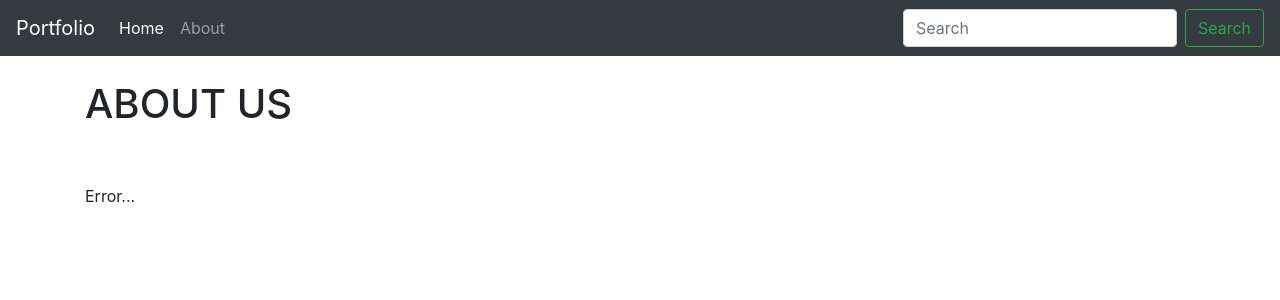
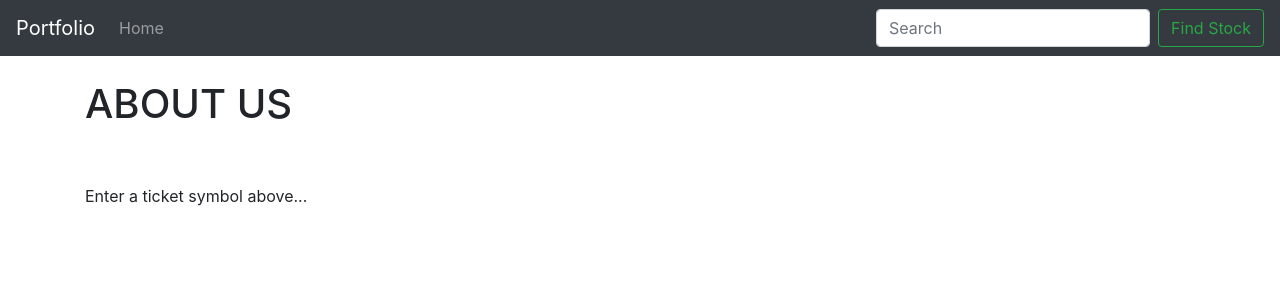
Before and after one commit to njavro/CS411, a Django app: page /about.html in a window 1280 px wide. Shown: the top 300 px of the page. Run offline with Django 3.2, Linux system fonts and the light colour scheme; data that the repository does not hold is empty; some libraries are stand-ins or nearby versions.

Commit message:
Added search option with successful return

```diff
--- a/Project/demo/finNews/quotes/templates/about.html
+++ b/Project/demo/finNews/quotes/templates/about.html
@@ -4,5 +4,26 @@
 <br/>
 <br/>
 
-{{ api }}
+{% if ticker %}
+	{{ticker}}
+{%endif%}
+
+{% if api %}
+	{% if api == "Error..." %}
+		<h1>API ERROR</h1>
+	{% else %}
+
+		<h1>{{api.companyName}}</h1><br/>
+		Price: ${{api.latestPrice}}<br/>
+		Previous close: {{api.prevousClose}}<br/>
+		Market Cap: {{api.marketCap}}<br/>
+		YTD Change: {{api.ytdChange}}<br/>
+		52 Week High: ${{api.week52High}}<br/>
+		52 Week Low: ${{api.week52Low}}<br/>
+
+
+	{% endif %}
+{% endif %}
+
+
 {% endblock %}
--- a/Project/demo/finNews/quotes/templates/base.html
+++ b/Project/demo/finNews/quotes/templates/base.html
@@ -20,16 +20,14 @@
 
 	  <div class="collapse navbar-collapse" id="navbarTogglerDemo02">
 	    <ul class="navbar-nav mr-auto mt-2 mt-lg-0">
-	      <li class="nav-item active">
-	        <a class="nav-link" href="#">Home <span class="sr-only">(current)</span></a>
-	      </li>
 	      <li class="nav-item">
-	        <a class="nav-link" href="{% url 'about' %}">About</a>
+	        <a class="nav-link" href="{% url 'about' %}">Home</a>
 	      </li>
 	    </ul>
-	    <form class="form-inline my-2 my-lg-0">
-	      <input class="form-control mr-sm-2" type="search" placeholder="Search">
-	      <button class="btn btn-outline-success my-2 my-sm-0" type="submit">Search</button>
+	    <form action="{% url 'about' %}" class="form-inline my-2 my-lg-0" method="POST">
+	    	{% csrf_token %}
+	      <input class="form-control mr-sm-2" type="search" placeholder="Search" name="ticker">
+	      <button class="btn btn-outline-success my-2 my-sm-0" type="submit">Find Stock</button>
 	    </form>
 	  </div>
 	</nav>
--- a/Project/demo/finNews/quotes/views.py
+++ b/Project/demo/finNews/quotes/views.py
@@ -9,13 +9,16 @@ def home(request):
 def about(request):
 	import requests
 	import json
+
+	if request.method == 'POST':
+		ticker = request.POST['ticker']
+		api_request = requests.get("https://cloud.iexapis.com/stable/stock/{}/quote?token=pk_67513180ad73424ca6137332a00e6ef8".format(ticker))
+		try:
+			api = json.loads(api_request.content)
+		except Exception as e:
+			api = "Error..."
+		return render(request,'about.html',{'api': api})
+
+	else:
+		return render(request,'about.html',{'ticker': "Enter a ticket symbol above..."})
 	#API KEY: pk_67513180ad73424ca6137332a00e6ef8
-	api_request = requests.get("https://cloud.iexapis.com/stable/stock/aapl/quote?token=pk_67513180ad73424ca6137332a00e6ef8")
-
-	try:
-		api = json.loads(api_request.content)
-	except Exception as e:
-		api = "Error..."
-
-
-	return render(request,'about.html',{'api': api})
```
